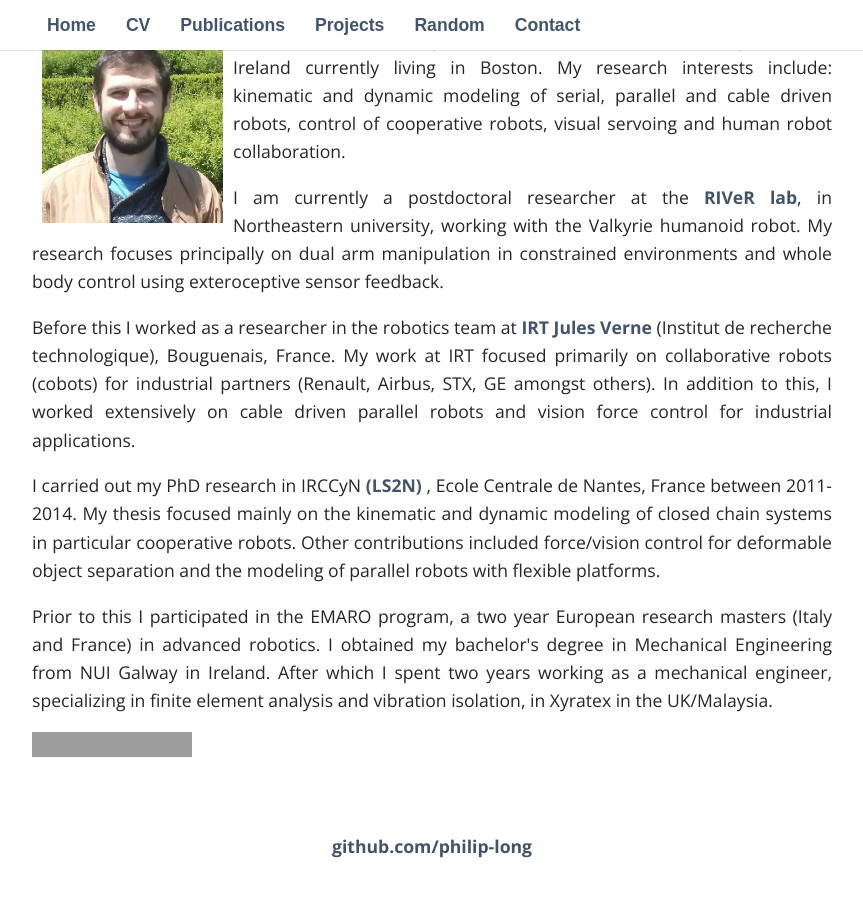
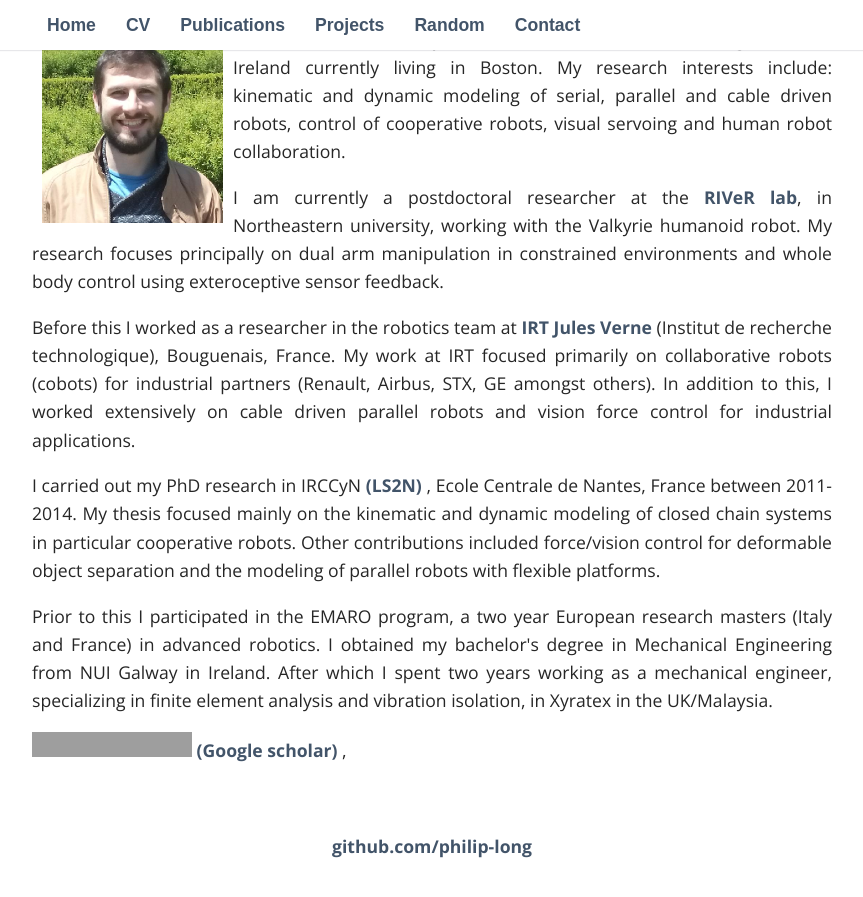
Before and after one commit to philip-long/philip-long.github.io, a Jekyll site: the page built from index.html, in a window 1280 px wide and 900 px high, scrolled down 223 px. Shown: the top 897 px of the window, without its empty margins (208-1071 px from the left). Built offline with Jekyll 4.4.1, drawn with Linux system fonts in a browser that asks for light colours; some web fonts are replaced; grey boxes are pictures that could not be loaded.

Commit message:
Update index.html

```diff
--- a/index.html
+++ b/index.html
@@ -42,6 +42,11 @@
           <img src="https://static.licdn.com/scds/common/u/img/webpromo/btn_viewmy_160x25.png" width="160" height="25" border="0" alt="View Philip Long's profile on LinkedIn">
 
     </a>
+
+    <a href=https://scholar.google.com/citations?user=FFAElw4AAAAJ&hl=en&oi=sra> (Google scholar) </a>,
+
+
+
 <br>
 <br>
 </div><!-- /.blurb -->
```
